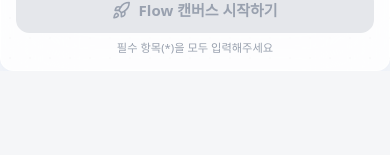
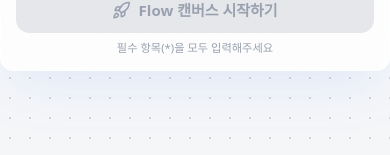
Before and after one commit to AYG09/agent-shift, a Next.js app: page /flow in a window 390 px wide. Shown: the part 1032-1187 px from the top of the page. Before the commit the page ends 1103 px from the top, so only its background shows below. Built offline with nearby package versions, Linux system fonts and the light colour scheme.

Commit message:
fix: 모바일 하단 네비게이션 겹침 해결 - spacer div 추가 (h-24)

```diff
--- a/src/app/export/page.tsx
+++ b/src/app/export/page.tsx
@@ -285,6 +285,9 @@ export default function ExportPage() {
                         </CardContent>
                     </Card>
                 )}
+
+                {/* 모바일 하단 네비게이션 바 공간 확보 */}
+                <div className="h-24 md:hidden" aria-hidden="true" />
             </div>
         </div>
     );
--- a/src/app/flow/page.tsx
+++ b/src/app/flow/page.tsx
@@ -1120,6 +1120,9 @@ export default function FlowPage() {
                             </CardContent>
                         </Card>
                     </motion.div>
+
+                    {/* 모바일 하단 네비게이션 바 공간 확보 */}
+                    <div className="h-24 md:hidden" aria-hidden="true" />
                 </div>
             </div>
         );
--- a/src/app/strategy/page.tsx
+++ b/src/app/strategy/page.tsx
@@ -1072,6 +1072,9 @@ export default function StrategyPage() {
                         </motion.div>
                     )}
                 </AnimatePresence>
+
+                {/* 모바일 하단 네비게이션 바 공간 확보 */}
+                <div className="h-24 md:hidden" aria-hidden="true" />
             </div>
 
             {/* AI 에이전트 선택 Dialog */}
```
